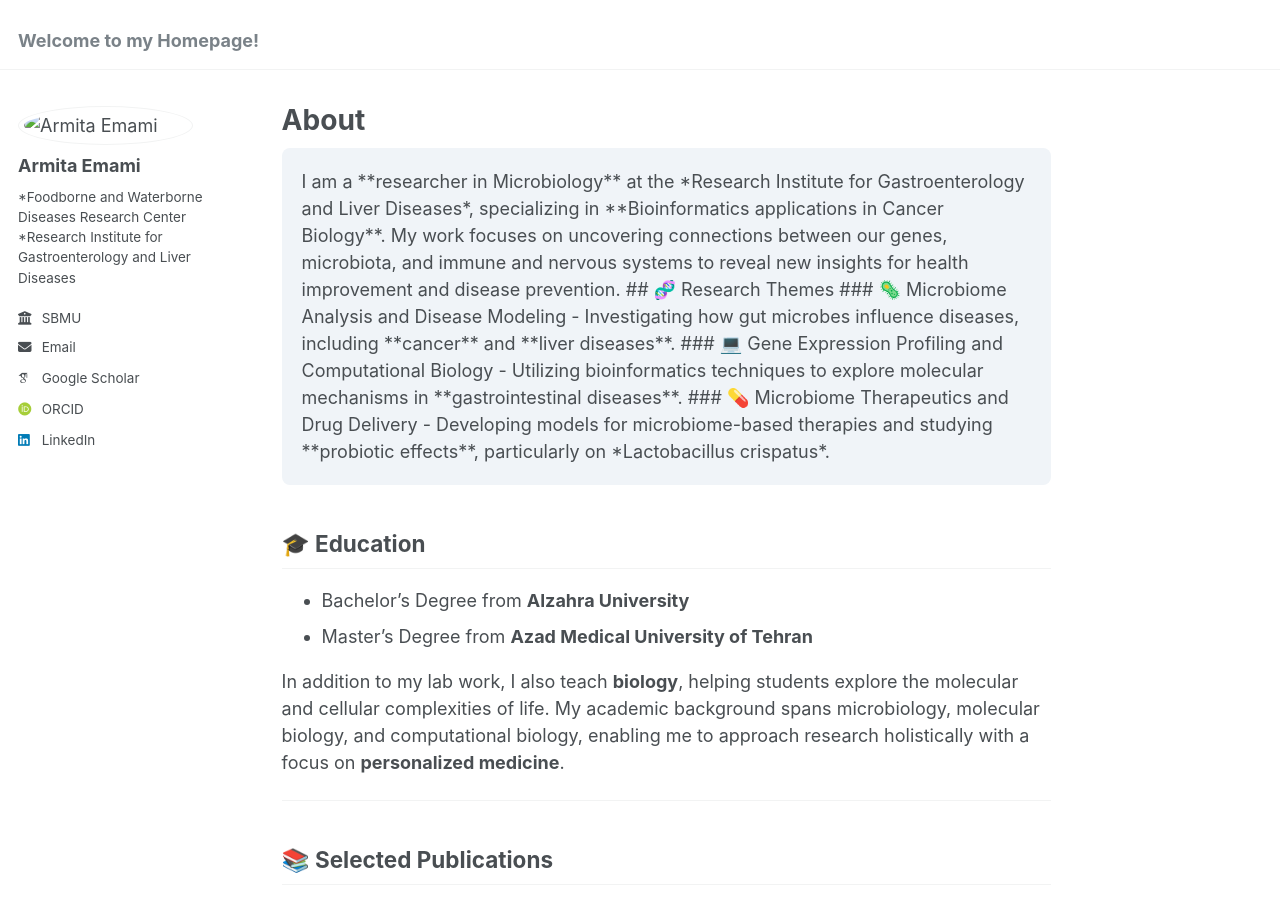
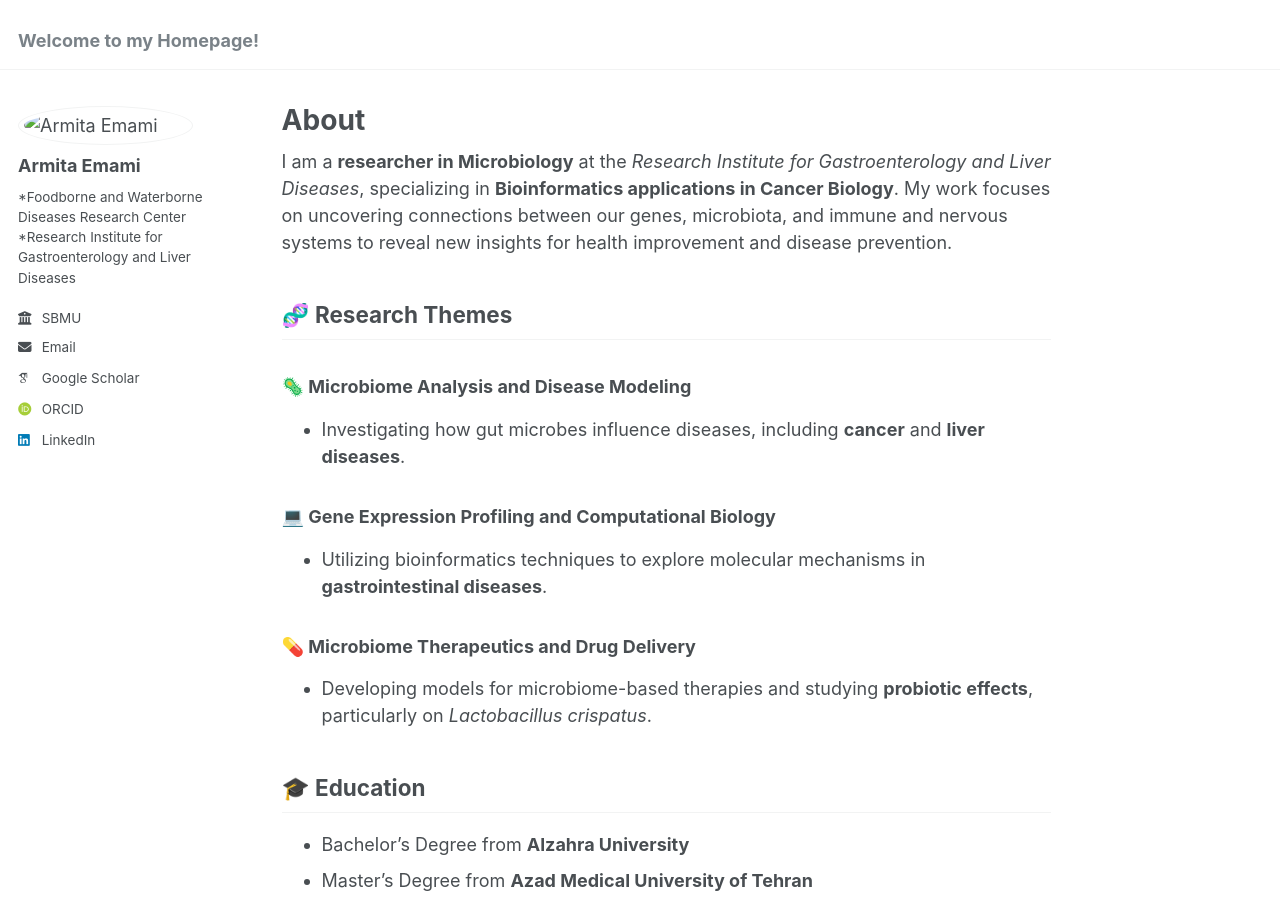
Before and after one commit to Armitaem/main, a Jekyll site: the page built from _pages/about.md, in a window 1280 px wide and 900 px high. Built offline with Jekyll 4.4.1, drawn with Linux system fonts in a browser that asks for light colours; some web fonts are replaced.

Commit message:
Update about.md

```diff
--- a/_pages/about.md
+++ b/_pages/about.md
@@ -6,10 +6,6 @@ redirect_from:
   - /about/
   - /about.html
 ---
-
-
-
-<div style="background-color: #f0f4f8; padding: 20px; border-radius: 8px;">
 
 
 I am a **researcher in Microbiology** at the *Research Institute for Gastroenterology and Liver Diseases*, specializing in **Bioinformatics applications in Cancer Biology**. My work focuses on uncovering connections between our genes, microbiota, and immune and nervous systems to reveal new insights for health improvement and disease prevention.
@@ -25,7 +21,7 @@ I am a **researcher in Microbiology** at the *Research Institute for Gastroenter
 ### 💊 Microbiome Therapeutics and Drug Delivery
 - Developing models for microbiome-based therapies and studying **probiotic effects**, particularly on *Lactobacillus crispatus*.
 
-</div>
+
 
 ## 🎓 Education
 - Bachelor’s Degree from **Alzahra University**
```
